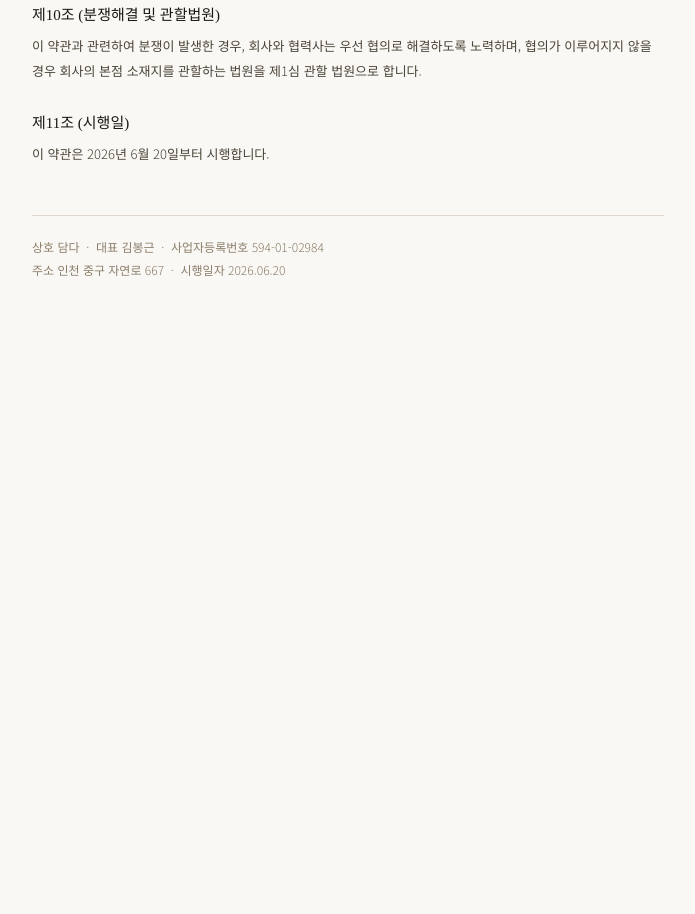
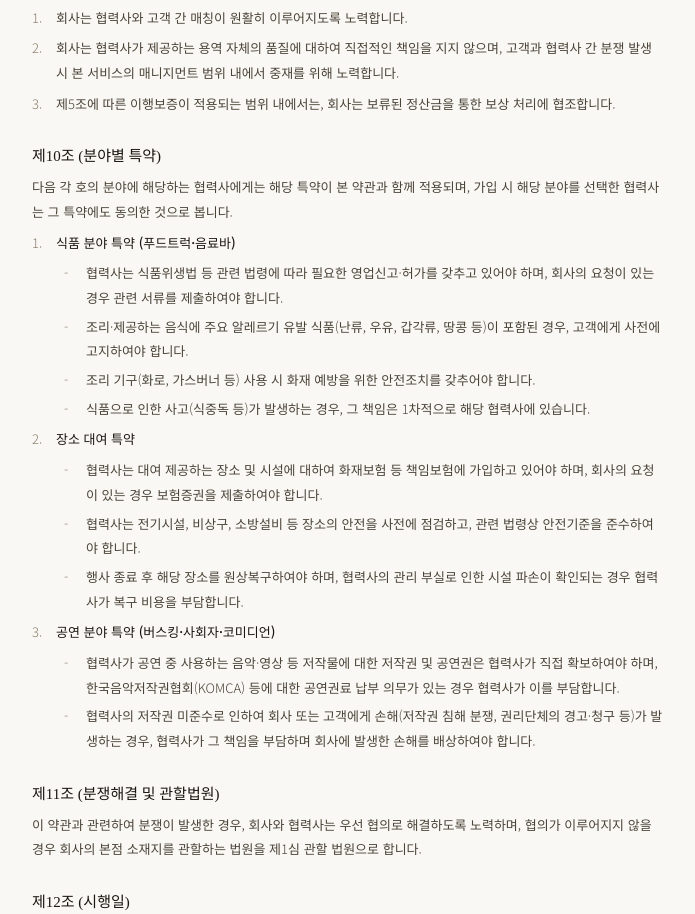
Before and after one commit to damdatravel/yeonunnal, a website: page terms.html in a window 1280 px wide. Shown: the part 2420-3334 px from the top of the page, without its empty margins (292-987 px from the left). Before the commit the page ends 2801 px from the top, so only its background shows below. Drawn offline with Linux system fonts and the light colour scheme.

Commit message:
Update terms and conditions with new clauses

```diff
--- a/terms.html
+++ b/terms.html
@@ -4,6 +4,9 @@
 <meta charset="UTF-8">
 <meta name="viewport" content="width=device-width, initial-scale=1.0">
 <title>여는날 — 이용약관</title>
+<link rel="icon" type="image/png" sizes="32x32" href="images/icon-32.png">
+<link rel="icon" type="image/png" sizes="16x16" href="images/icon-16.png">
+<link rel="apple-touch-icon" sizes="180x180" href="images/icon-180.png">
 <style>
   @import url('https://fonts.googleapis.com/css2?family=Noto+Serif+KR:wght@300;400;600&family=Noto+Sans+KR:wght@300;400;500&display=swap');
   :root {
@@ -114,6 +117,9 @@
       <li>고객이 먼저 협력사에 직접 연락한 경우, 협력사는 이를 지체 없이 회사에 알려야 합니다.</li>
       <li>협력사는 최종 선정된 행사에 대하여, 회사가 지정하는 현장 담당자의 참관 및 진행 관리에 협조하여야 합니다.</li>
       <li>협력사는 가입 시 제공한 정보(연락처, 분야, 포트폴리오 등)에 변경이 있을 경우 회사에 알려 수정을 요청하여야 합니다.</li>
+      <li>협력사는 행사의 성격, 혼주 및 하객 구성을 고려한 적절한 수위로 공연·진행하여야 하며, 사전에 회사 또는 고객과 합의되지 않은 과도한 표현, 부적절한 발언이나 행동을 자제하여야 합니다.</li>
+      <li>협력사는 행사 컨셉에 맞는 복장을 사전에 회사와 협의하여 결정하여야 합니다.</li>
+      <li>협력사는 본인의 불참에 대비하여 대체 인력을 확보하고 있어야 하며, 질병·사고 등 불가피한 사정으로 불참이 확정되는 경우 즉시 회사에 알리고 대체 인력 투입에 협조하여야 합니다.</li>
     </ol>
 
     <h2>제7조 (직접 거래 금지 및 위약금)</h2>
@@ -134,7 +140,7 @@
     <h2>제8조 (협력사 자격의 정지 및 박탈)</h2>
     <p>회사는 협력사가 다음 각 호에 해당하는 경우 사전 통지 없이 자격을 정지 또는 박탈할 수 있습니다.</p>
     <ol class="num">
-      <li>제7조를 위반한 경우</li>
+      <li>제6조 또는 제7조를 위반한 경우</li>
       <li>허위 정보로 가입하거나 등급을 신고한 경우</li>
       <li>고객 또는 회사의 명예를 손상시키거나 서비스 운영을 방해한 경우</li>
       <li>정당한 사유 없이 최종 선정된 행사에 불참한 경우</li>
@@ -148,10 +154,36 @@
       <li>제5조에 따른 이행보증이 적용되는 범위 내에서는, 회사는 보류된 정산금을 통한 보상 처리에 협조합니다.</li>
     </ol>
 
-    <h2>제10조 (분쟁해결 및 관할법원)</h2>
+    <h2>제10조 (분야별 특약)</h2>
+    <p>다음 각 호의 분야에 해당하는 협력사에게는 해당 특약이 본 약관과 함께 적용되며, 가입 시 해당 분야를 선택한 협력사는 그 특약에도 동의한 것으로 봅니다.</p>
+    <ol class="num">
+      <li><strong>식품 분야 특약 (푸드트럭·음료바)</strong>
+        <ol class="alpha">
+          <li>협력사는 식품위생법 등 관련 법령에 따라 필요한 영업신고·허가를 갖추고 있어야 하며, 회사의 요청이 있는 경우 관련 서류를 제출하여야 합니다.</li>
+          <li>조리·제공하는 음식에 주요 알레르기 유발 식품(난류, 우유, 갑각류, 땅콩 등)이 포함된 경우, 고객에게 사전에 고지하여야 합니다.</li>
+          <li>조리 기구(화로, 가스버너 등) 사용 시 화재 예방을 위한 안전조치를 갖추어야 합니다.</li>
+          <li>식품으로 인한 사고(식중독 등)가 발생하는 경우, 그 책임은 1차적으로 해당 협력사에 있습니다.</li>
+        </ol>
+      </li>
+      <li><strong>장소 대여 특약</strong>
+        <ol class="alpha">
+          <li>협력사는 대여 제공하는 장소 및 시설에 대하여 화재보험 등 책임보험에 가입하고 있어야 하며, 회사의 요청이 있는 경우 보험증권을 제출하여야 합니다.</li>
+          <li>협력사는 전기시설, 비상구, 소방설비 등 장소의 안전을 사전에 점검하고, 관련 법령상 안전기준을 준수하여야 합니다.</li>
+          <li>행사 종료 후 해당 장소를 원상복구하여야 하며, 협력사의 관리 부실로 인한 시설 파손이 확인되는 경우 협력사가 복구 비용을 부담합니다.</li>
+        </ol>
+      </li>
+      <li><strong>공연 분야 특약 (버스킹·사회자·코미디언)</strong>
+        <ol class="alpha">
+          <li>협력사가 공연 중 사용하는 음악·영상 등 저작물에 대한 저작권 및 공연권은 협력사가 직접 확보하여야 하며, 한국음악저작권협회(KOMCA) 등에 대한 공연권료 납부 의무가 있는 경우 협력사가 이를 부담합니다.</li>
+          <li>협력사의 저작권 미준수로 인하여 회사 또는 고객에게 손해(저작권 침해 분쟁, 권리단체의 경고·청구 등)가 발생하는 경우, 협력사가 그 책임을 부담하며 회사에 발생한 손해를 배상하여야 합니다.</li>
+        </ol>
+      </li>
+    </ol>
+
+    <h2>제11조 (분쟁해결 및 관할법원)</h2>
     <p>이 약관과 관련하여 분쟁이 발생한 경우, 회사와 협력사는 우선 협의로 해결하도록 노력하며, 협의가 이루어지지 않을 경우 회사의 본점 소재지를 관할하는 법원을 제1심 관할 법원으로 합니다.</p>
 
-    <h2>제11조 (시행일)</h2>
+    <h2>제12조 (시행일)</h2>
     <p>이 약관은 2026년 6월 20일부터 시행합니다.</p>
   </div>
 
```
